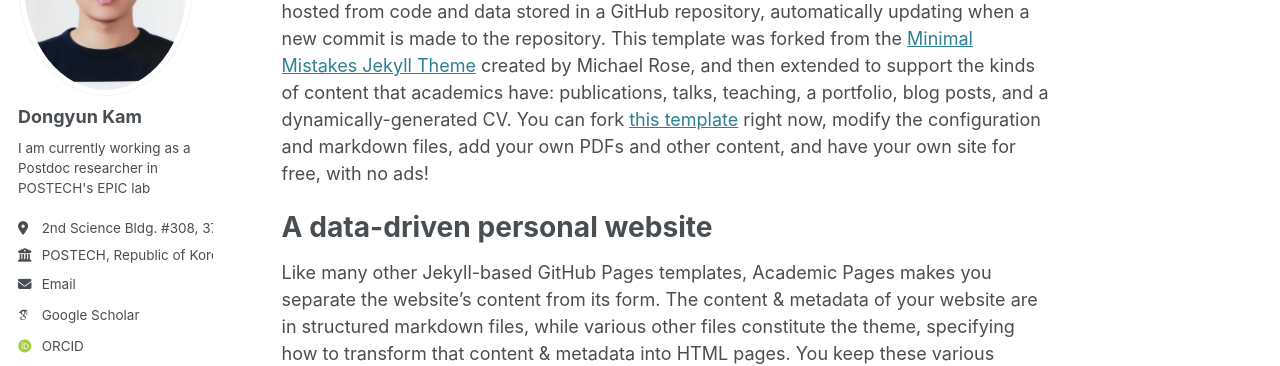
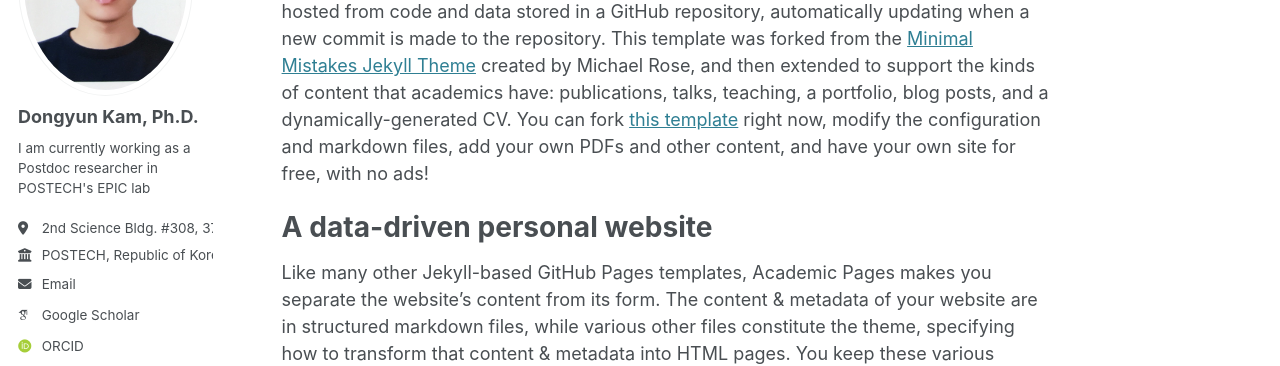
Before and after one commit to Dongyunkam/dongyunkam.github.io, a Jekyll site: the page built from _pages/about.md, in a window 1280 px wide. Shown: the part 232-598 px from the top of the page. Built offline with Jekyll 4.4.1, drawn with Linux system fonts in a browser that asks for light colours; some web fonts are replaced.

```diff
--- a/_config.yml
+++ b/_config.yml
@@ -22,7 +22,7 @@ repository               : "Dongyunkam/dongyunkam.github.io"
 author:
   # Biographic information
   avatar           : dykam.jpeg
-  name             : "Dongyun Kam"
+  name             : "Dongyun Kam, Ph.D."
   pronouns         : # example: "she/her"
   bio              : "I am currently working as a Postdoc researcher in POSTECH's EPIC lab"
   location         : "2nd Science Bldg. #308, 37673"
```
